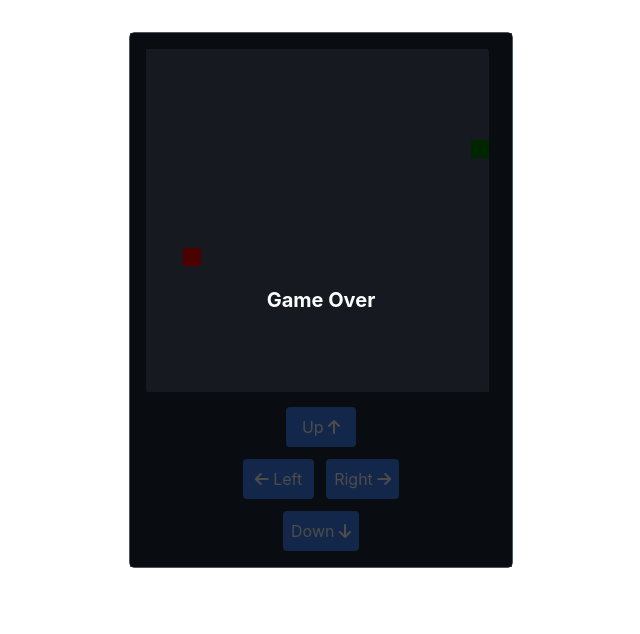
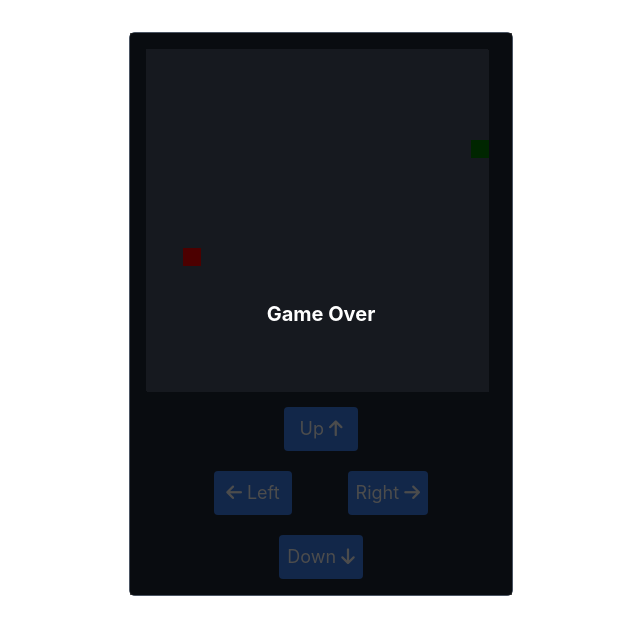
Before and after one commit to aferilydhtm/SnakeGame, a React (Create React App) app: page / in a window 1280 px wide. Shown: the top 634 px of the page, without its empty margins (319-959 px from the left). Built offline with nearby package versions, Linux system fonts and the light colour scheme.

Commit message:
update ukuran tombol

```diff
--- a/src/snakeGame.jsx
+++ b/src/snakeGame.jsx
@@ -153,19 +153,19 @@ const SnakeGame = () => {
       </div>
       {gameOver && <div className="absolute inset-0 flex items-center justify-center bg-black bg-opacity-70 text-white text-xl font-bold">Game Over</div>}
       <div className="mt-4 items-center text-center">
-        <button className="bg-blue-500 text-white p-2 rounded hover:bg-blue-700 px-4" onClick={() => setDirection("UP")}>
+        <button className="bg-blue-500 text-white p-2 rounded hover:bg-blue-700 px-4 text-lg" onClick={() => setDirection("UP")}>
           Up <i class="fa-solid fa-arrow-up"></i>
         </button>
-        <div class="flex justify-center mt-3 mb-3">
-          <button className="bg-blue-500 text-white p-2 rounded hover:bg-blue-700 mr-3 px-3" onClick={() => setDirection("LEFT")}>
+        <div class="flex justify-center mt-5 mb-5">
+          <button className="bg-blue-500 text-white p-2 rounded hover:bg-blue-700 mr-14 px-3 text-lg" onClick={() => setDirection("LEFT")}>
           <i class="fa-solid fa-arrow-left"></i> Left
           </button>
           <br />
-          <button className="bg-blue-500 text-white p-2 rounded hover:bg-blue-700" onClick={() => setDirection("RIGHT")}>
+          <button className="bg-blue-500 text-white p-2 rounded hover:bg-blue-700 text-lg" onClick={() => setDirection("RIGHT")}>
             Right <i class="fa-solid fa-arrow-right"></i>
           </button>
         </div>
-        <button className="bg-blue-500 text-white p-2 rounded hover:bg-blue-700" onClick={() => setDirection("DOWN")}>
+        <button className="bg-blue-500 text-white p-2 rounded hover:bg-blue-700 text-lg" onClick={() => setDirection("DOWN")}>
           Down <i class="fa-solid fa-arrow-down"></i>
         </button>
       </div>
```
